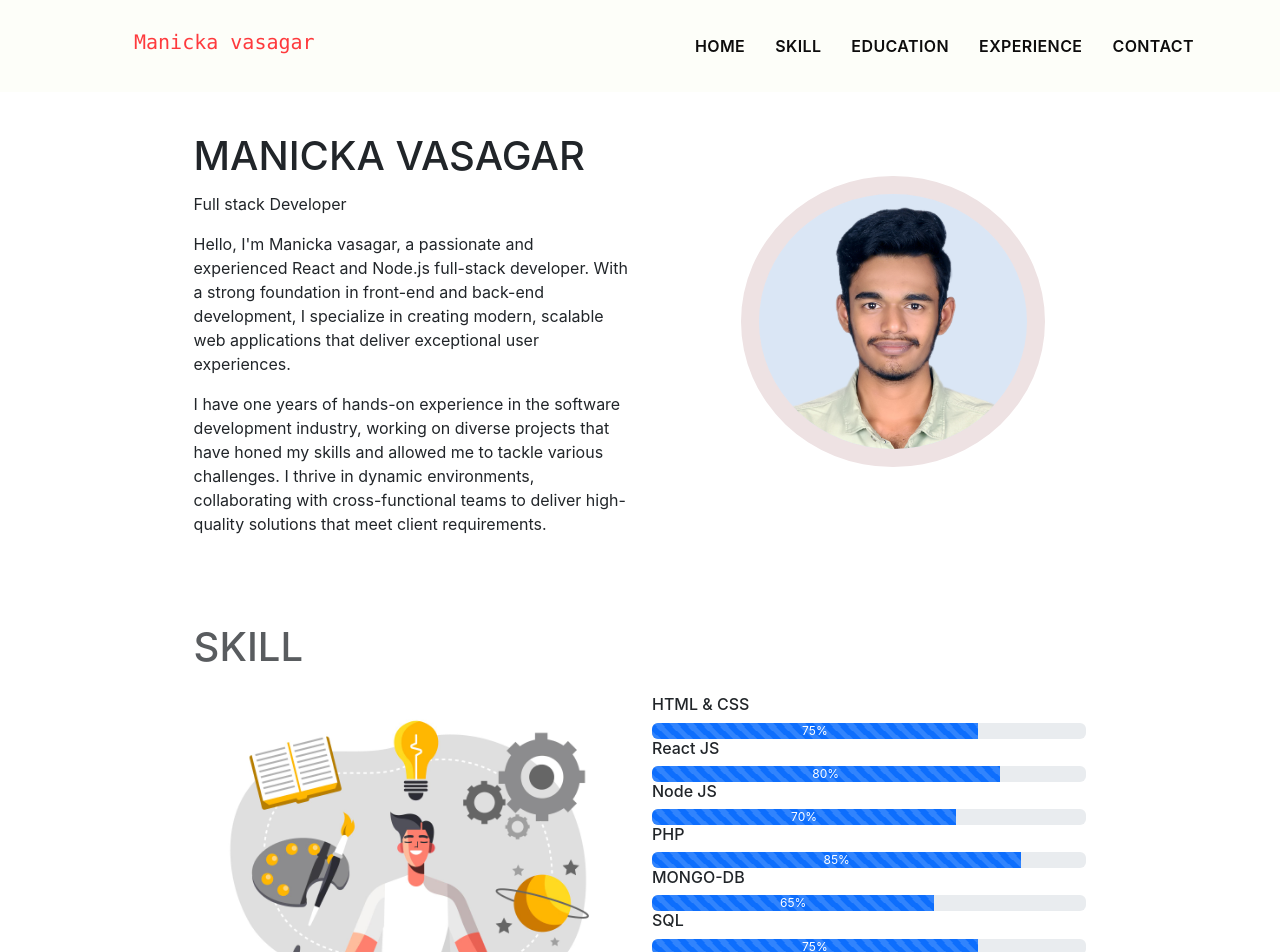
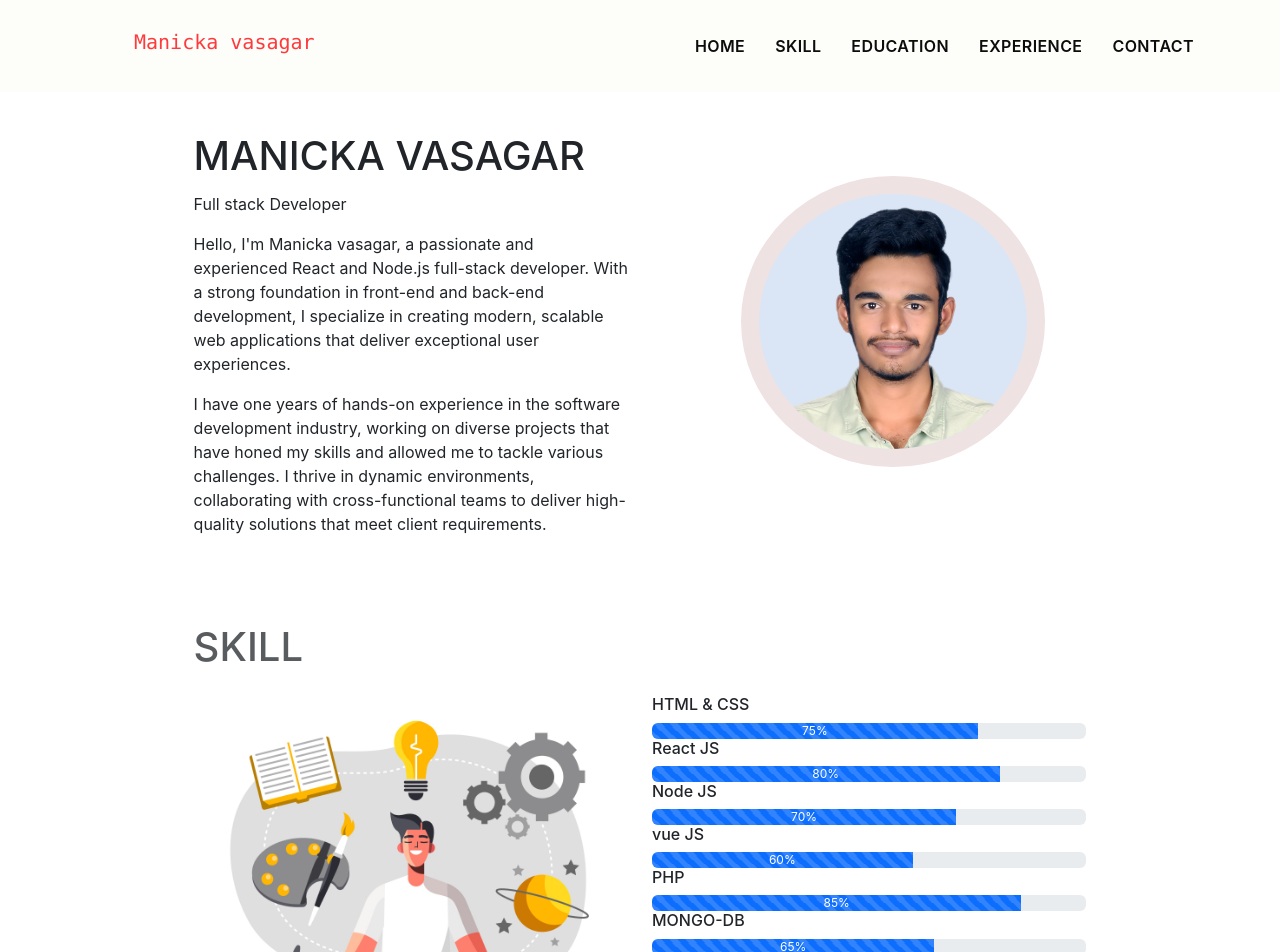
Before and after one commit to Ak171202/Portfolio, a React (Create React App) app: page / in a window 1280 px wide. Shown: the top 952 px of the page. Built offline with nearby package versions, Linux system fonts and the light colour scheme.

Commit message:
vue js added

```diff
--- a/src/compo/Skill.js
+++ b/src/compo/Skill.js
@@ -21,6 +21,10 @@ function Skill() {
                     <h6>Node JS</h6>
                     <div class="progress" role="progressbar" aria-label="Animated striped example" aria-valuenow="75" aria-valuemin="0" aria-valuemax="100">
                         <div class="progress-bar progress-bar-striped progress-bar-animated" style={{width: '70%'}}>70%</div>
+                    </div>
+                    <h6>vue JS</h6>
+                    <div class="progress" role="progressbar" aria-label="Animated striped example" aria-valuenow="75" aria-valuemin="0" aria-valuemax="100">
+                        <div class="progress-bar progress-bar-striped progress-bar-animated" style={{width: '60%'}}>60%</div>
                     </div>
                     <h6>PHP</h6>
                     <div class="progress" role="progressbar" aria-label="Animated striped example" aria-valuenow="75" aria-valuemin="0" aria-valuemax="100">
```
